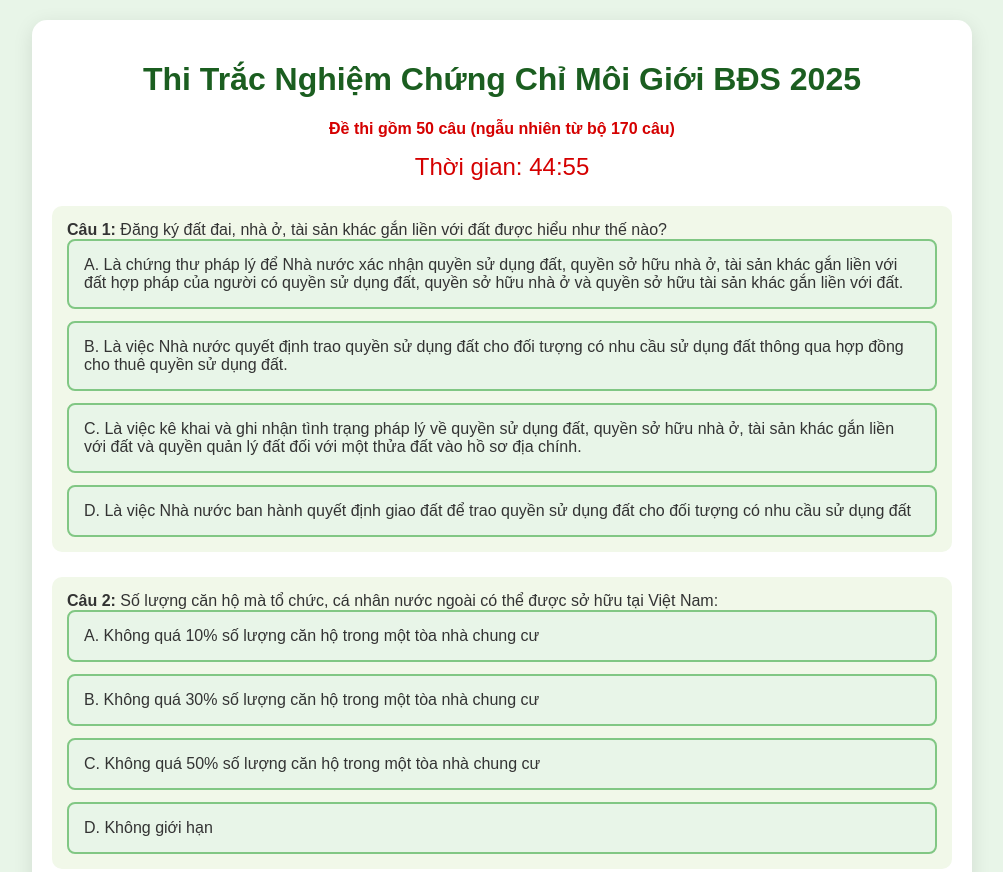
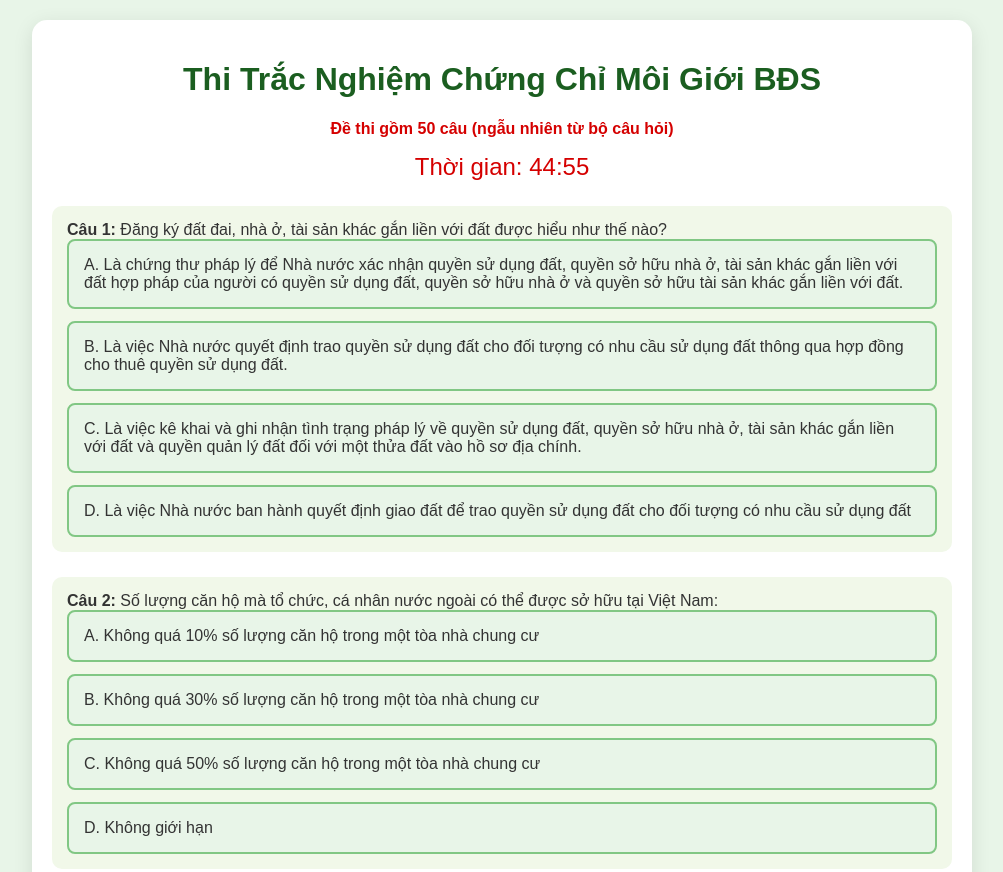
Before and after one commit to phuclong0912/170caubds, a plain HTML site: page quiz.html in a window 1280 px wide. Shown: the top 872 px of the page, without its empty margins (138-1141 px from the left). Drawn offline with Linux system fonts and the light colour scheme.

Commit message:
Update quiz.html

```diff
--- a/quiz.html
+++ b/quiz.html
@@ -26,8 +26,8 @@
 </head>
 <body>
     <div class="container">
-        <h1>Thi Trắc Nghiệm Chứng Chỉ Môi Giới BĐS 2025</h1>
-        <div id="info">Đề thi gồm 50 câu (ngẫu nhiên từ bộ 170 câu)</div>
+        <h1>Thi Trắc Nghiệm Chứng Chỉ Môi Giới BĐS</h1>
+        <div id="info">Đề thi gồm 50 câu (ngẫu nhiên từ bộ câu hỏi)</div>
         <div id="timer">Thời gian: 45:00</div>
         <div id="quiz"></div>
         <div style="text-align:center;">
```
